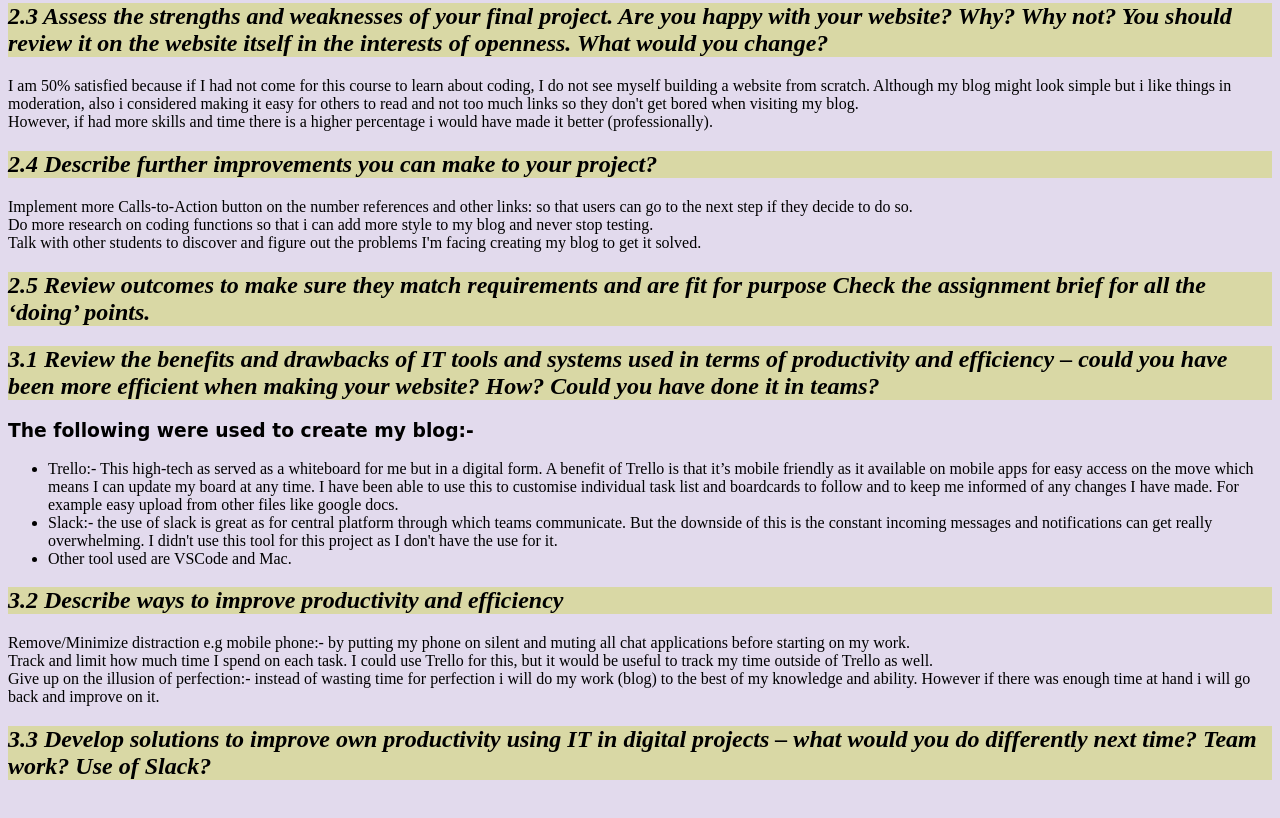
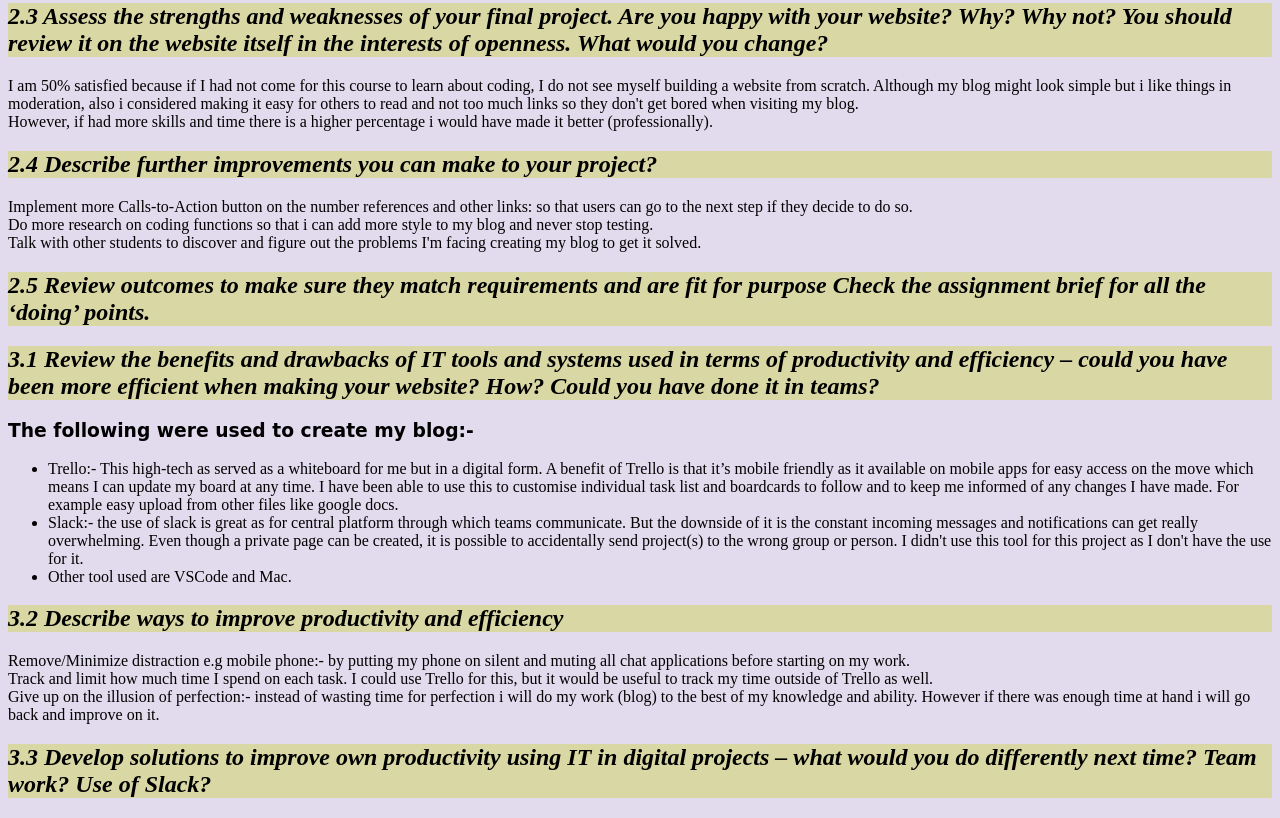
Before and after one commit to AdebimpeD/myblog, a plain HTML site: page blogreview.html in a window 1280 px wide. Shown: the part 476-1294 px from the top of the page. Drawn offline with Linux system fonts and the light colour scheme.

Commit message:
new change

```diff
--- a/blogreview.html
+++ b/blogreview.html
@@ -58,7 +58,8 @@
         <p>
         <ul>
             <li>Trello:-  This high-tech as served as a whiteboard for me but in a digital form. A benefit of Trello is that it’s mobile friendly as it available on mobile apps for easy access on the move which means I can update my board at any time. I have been able to use this to customise individual task list and boardcards to follow and to keep me informed of any changes I have made.  For example easy upload from other files like google docs. </li>
-       <li> Slack:- the use of slack is great as for central platform through which teams communicate. But the downside of this is the constant incoming messages and notifications can get really overwhelming. I didn't use this tool for this project as I don't have the use for it.</li>
+       <li> Slack:- the use of slack is great as for central platform through which teams communicate. But the downside of it is the constant incoming messages and notifications can get really overwhelming. Even though a private page can be created, it is possible  to accidentally send project(s) to the wrong group or person. I didn't use this tool for this project as I don't have the use for it.
+        </li>
         <li>Other tool used are VSCode and Mac.</li>
                  </ul>
                 </p>
```
